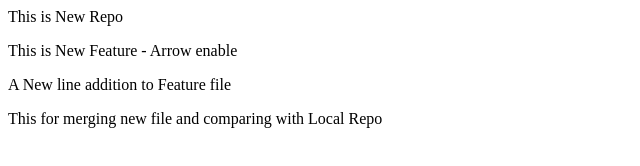
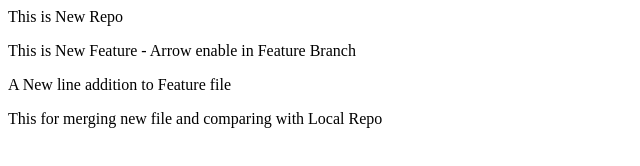
Before and after one commit to maheshmena/Localrepo, a plain HTML site: page index.html in a window 1280 px wide. Shown: the whole page, without its empty margins (0-640 px from the left). Drawn offline with Linux system fonts and the light colour scheme.

```diff
--- a/index.html
+++ b/index.html
@@ -1,6 +1,6 @@
 <p> This is New Repo </p>
 
-<p> This is New Feature - Arrow enable </p>
+<p> This is New Feature - Arrow enable in Feature Branch </p>
 
 <p> A New line addition to Feature file </p>
 
```
